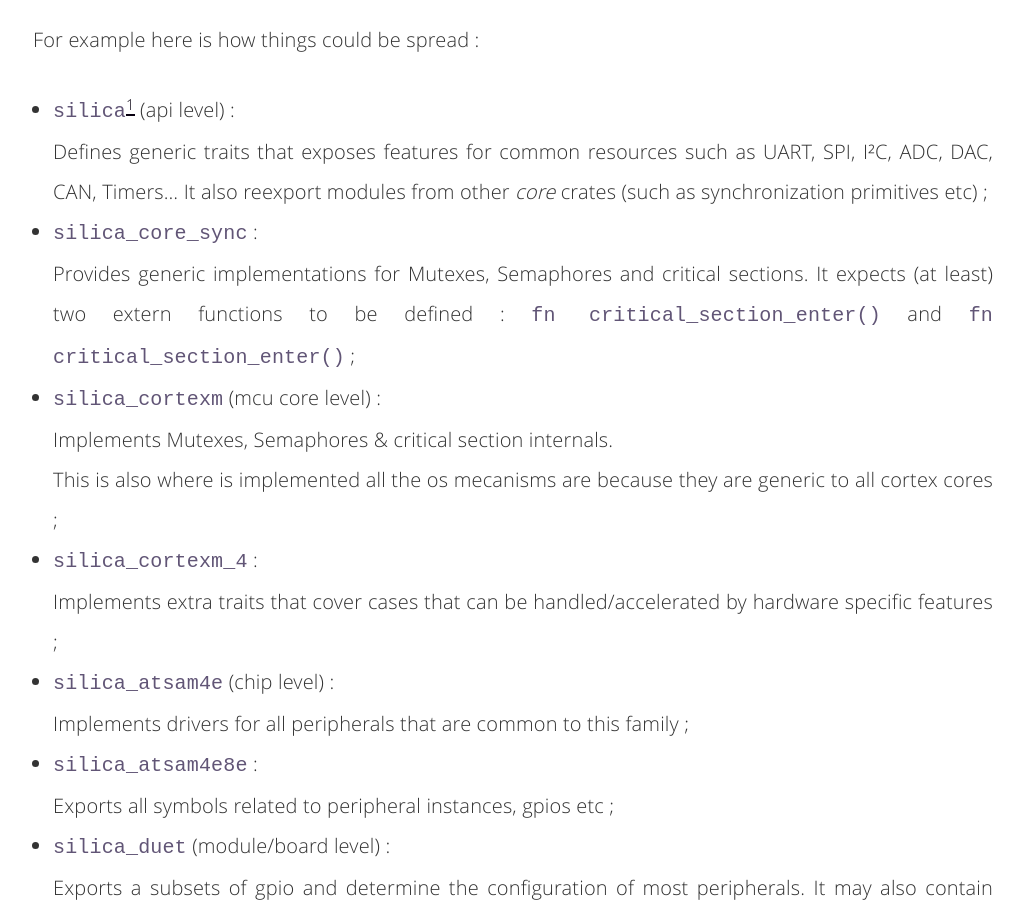
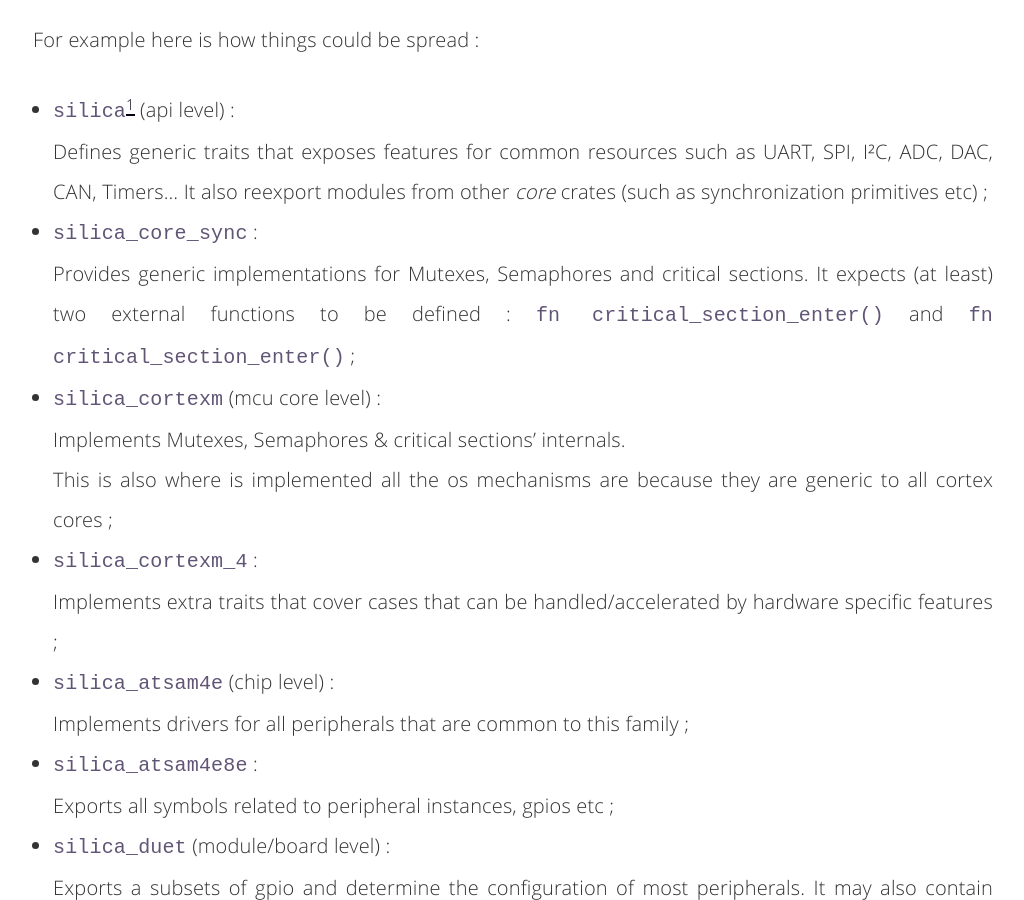
Before and after one commit to ithinuel/ithinuel, a Jekyll site: the page built from _posts/2018-04-08-embedded-rust-framework-structure.md, in a window 1280 px wide and 900 px high, scrolled down 2450 px. Shown: the whole window, without its empty margins (127-1151 px from the left). Built offline with Jekyll 4.4.1, drawn with Linux system fonts in a browser that asks for light colours; comment, search, counter and statistics services are not loaded.

```diff
--- a/_includes/head.html
+++ b/_includes/head.html
@@ -15,9 +15,9 @@
     <meta name="twitter:title" content="{% if page.title %}{{ page.title }}{% else %}{{ site.title }}{% endif %}">
     <meta name="twitter:description" content="{% if page.description %}{{ page.description | strip_html | strip_newlines | truncate: 160 }}{% else %}{{ site.description }}{% endif %}">
     {% if page.image %}
-    <meta property="twitter:image:src" content="{{ site.url }}{{ page.image }}">
+    <meta property="twitter:image" content="{{ site.url }}{{ page.image }}">
     {% else %}
-    <meta property="twitter:image:src" content="{{ "/assets/img/blog-image.png" | prepend: site.baseurl | prepend: site.url }}">
+    <meta property="twitter:image" content="{{ "/assets/img/blog-image.png" | prepend: site.baseurl | prepend: site.url }}">
     {% endif %}
 
     <!-- Social: Facebook / Open Graph -->
--- a/_posts/2018-04-08-embedded-rust-framework-structure.md
+++ b/_posts/2018-04-08-embedded-rust-framework-structure.md
@@ -95,10 +95,10 @@ For example here is how things could be spread :
   Defines generic traits that exposes features for common resources such as UART, SPI, I²C, ADC, DAC, CAN, Timers...
   It also reexport modules from other *core* crates (such as synchronization primitives etc) ;
 - `silica_core_sync` :
-  Provides generic implementations for Mutexes, Semaphores and critical sections. It expects (at least) two extern functions to be defined : `fn critical_section_enter()` and `fn critical_section_enter()` ;
+  Provides generic implementations for Mutexes, Semaphores and critical sections. It expects (at least) two external functions to be defined : `fn critical_section_enter()` and `fn critical_section_enter()` ;
 - `silica_cortexm` (mcu core level) :
-  Implements Mutexes, Semaphores & critical section internals.
-  This is also where is implemented all the os mecanisms are because they are generic to all cortex cores ;
+  Implements Mutexes, Semaphores & critical sections' internals.
+  This is also where is implemented all the os mechanisms are because they are generic to all cortex cores ;
 - `silica_cortexm_4` :
   Implements extra traits that cover cases that can be handled/accelerated by hardware specific features ;
 - `silica_atsam4e` (chip level) :
```
